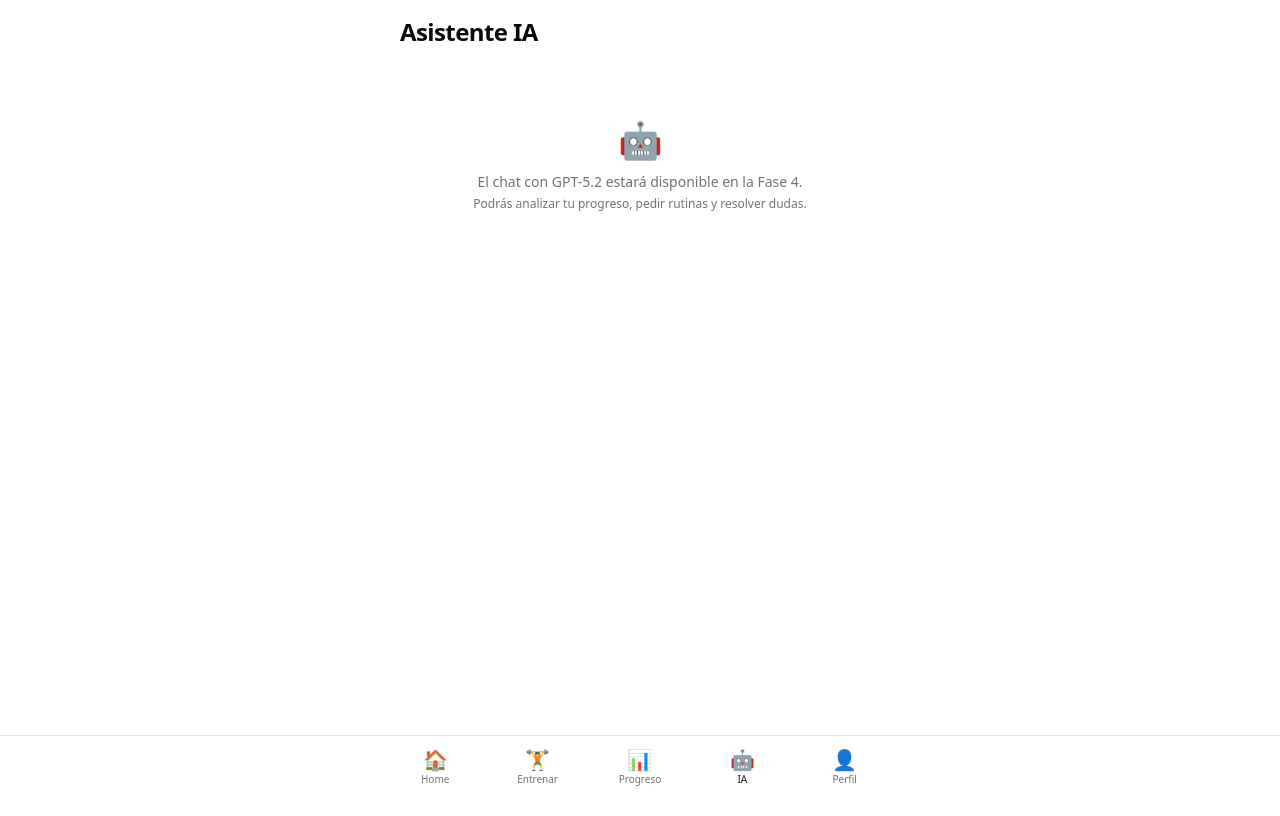
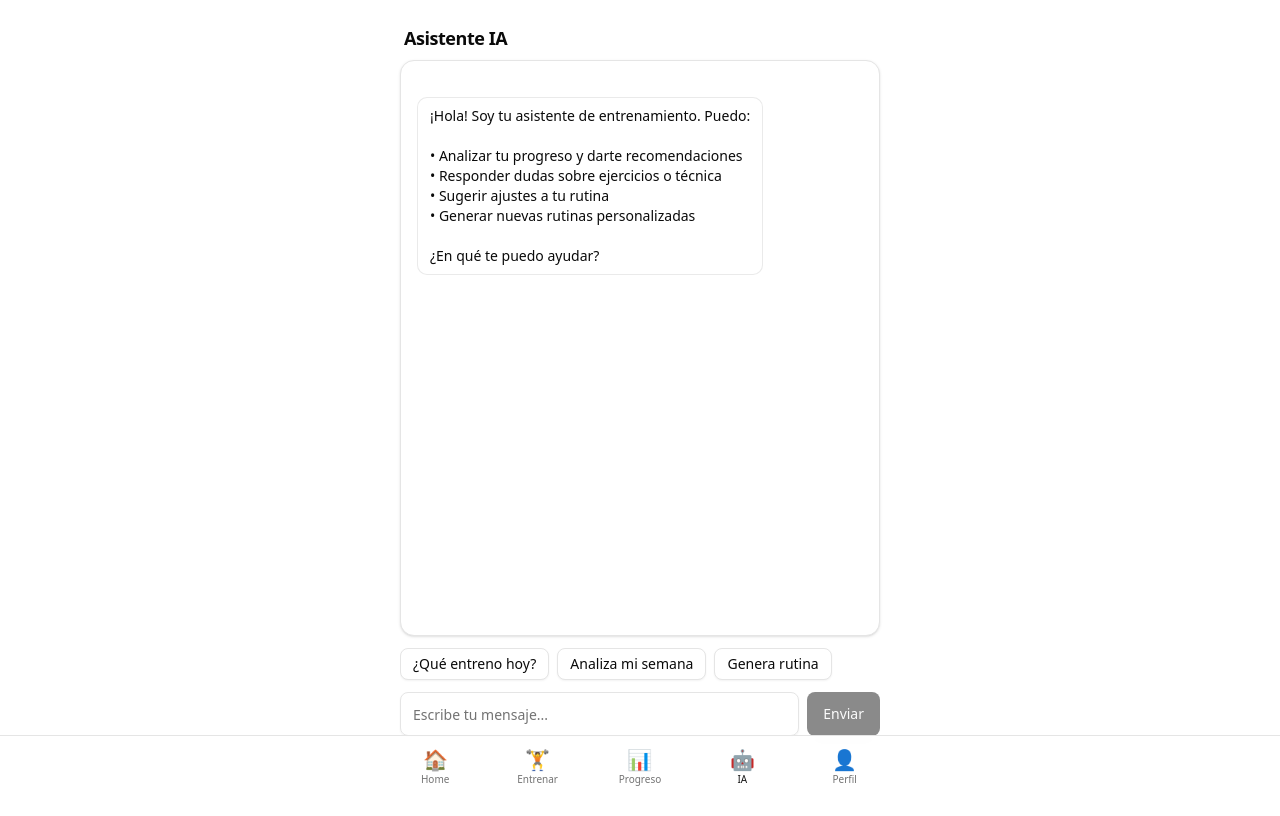
Before and after one commit to JaimeLaraC/GymFit, a Next.js app: page /ai in a window 1280 px wide. Built offline with nearby package versions, Linux system fonts and the light colour scheme.

Commit message:
feat(chat): implemento chat contextual con prompt del usuario y streaming

```diff
--- /dev/null
+++ b/src/app/(dashboard)/ai/chat-interface.tsx
@@ -0,0 +1,217 @@
+"use client";
+
+import { useEffect, useRef, useState } from "react";
+import { Button } from "@/components/ui/button";
+import { Card, CardContent } from "@/components/ui/card";
+import { Input } from "@/components/ui/input";
+import { ScrollArea } from "@/components/ui/scroll-area";
+import { cn } from "@/lib/utils";
+
+interface Message {
+  role: "user" | "assistant";
+  content: string;
+}
+
+interface ChatInterfaceProps {
+  userId: string;
+}
+
+interface StreamChunk {
+  text?: string;
+  error?: string;
+}
+
+const QUICK_ACTIONS = [
+  {
+    label: "¿Qué entreno hoy?",
+    message: "¿Qué debería entrenar hoy basándote en mi historial y recuperación?",
+  },
+  {
+    label: "Analiza mi semana",
+    message: "Analiza mi última semana de entrenamiento: volumen, intensidad y recuperación.",
+  },
+  {
+    label: "Genera rutina",
+    message: "Genera una rutina PPL de 4 días adaptada a mi nivel y objetivos.",
+  },
+];
+
+const WELCOME_MESSAGE = `¡Hola! Soy tu asistente de entrenamiento. Puedo:
+
+• Analizar tu progreso y darte recomendaciones
+• Responder dudas sobre ejercicios o técnica
+• Sugerir ajustes a tu rutina
+• Generar nuevas rutinas personalizadas
+
+¿En qué te puedo ayudar?`;
+
+function parseServerSentEvents(chunk: string): string[] {
+  return chunk
+    .split("\n")
+    .filter((line) => line.startsWith("data: "))
+    .map((line) => line.replace("data: ", "").trim());
+}
+
+export function ChatInterface({ userId }: ChatInterfaceProps) {
+  const [messages, setMessages] = useState<Message[]>([]);
+  const [input, setInput] = useState("");
+  const [isStreaming, setIsStreaming] = useState(false);
+  const bottomRef = useRef<HTMLDivElement>(null);
+
+  useEffect(() => {
+    setMessages([{ role: "assistant", content: WELCOME_MESSAGE }]);
+  }, []);
+
+  useEffect(() => {
+    bottomRef.current?.scrollIntoView({ behavior: "smooth" });
+  }, [messages, isStreaming]);
+
+  async function sendMessage(messageOverride?: string) {
+    const outgoingMessage = (messageOverride ?? input).trim();
+    if (!outgoingMessage || isStreaming) return;
+
+    setInput("");
+    setIsStreaming(true);
+    setMessages((prev) => [
+      ...prev,
+      { role: "user", content: outgoingMessage },
+      { role: "assistant", content: "" },
+    ]);
+
+    try {
+      const response = await fetch("/api/ai/chat", {
+        method: "POST",
+        headers: { "Content-Type": "application/json" },
+        body: JSON.stringify({ message: outgoingMessage, userId }),
+      });
+
+      if (!response.ok) {
+        const body = (await response.json().catch(() => null)) as { error?: string } | null;
+        throw new Error(body?.error ?? "Error al conectar con la IA.");
+      }
+
+      const reader = response.body?.getReader();
+      if (!reader) throw new Error("No se pudo iniciar el streaming de respuesta.");
+
+      const decoder = new TextDecoder();
+      let pending = "";
+
+      while (true) {
+        const { done, value } = await reader.read();
+        if (done) break;
+
+        pending += decoder.decode(value, { stream: true });
+        const events = pending.split("\n\n");
+        pending = events.pop() ?? "";
+
+        for (const event of events) {
+          const payloads = parseServerSentEvents(event);
+          for (const payload of payloads) {
+            if (payload === "[DONE]") continue;
+            const data = JSON.parse(payload) as StreamChunk;
+            if (data.error) throw new Error(data.error);
+            if (!data.text) continue;
+
+            setMessages((prev) => {
+              const next = [...prev];
+              const last = next[next.length - 1];
+              next[next.length - 1] = {
+                role: "assistant",
+                content: `${last.content}${data.text}`,
+              };
+              return next;
+            });
+          }
+        }
+      }
+    } catch (error) {
+      const errorMessage =
+        error instanceof Error
+          ? error.message
+          : "Error al conectar con la IA. Verifica tu API key en .env.local.";
+      setMessages((prev) => {
+        const next = [...prev];
+        next[next.length - 1] = {
+          role: "assistant",
+          content: errorMessage,
+        };
+        return next;
+      });
+    } finally {
+      setIsStreaming(false);
+    }
+  }
+
+  return (
+    <div className="flex min-h-0 flex-1 flex-col gap-3">
+      <Card className="min-h-0 flex-1">
+        <CardContent className="h-full p-0">
+          <ScrollArea className="h-full px-3 py-3 sm:px-4">
+            <div className="space-y-3">
+              {messages.map((message, index) => (
+                <div
+                  key={`${message.role}-${index}`}
+                  className={cn("flex", message.role === "user" ? "justify-end" : "justify-start")}
+                >
+                  <div
+                    className={cn(
+                      "max-w-[85%] whitespace-pre-wrap rounded-lg px-3 py-2 text-sm",
+                      message.role === "user"
+                        ? "bg-primary text-primary-foreground"
+                        : "bg-card border border-border/80"
+                    )}
+                  >
+                    {message.content || (isStreaming && index === messages.length - 1 ? "…" : "")}
+                  </div>
+                </div>
+              ))}
+              <div ref={bottomRef} />
+            </div>
+          </ScrollArea>
+        </CardContent>
+      </Card>
+
+      <div className="space-y-2">
+        <div className="flex gap-2 overflow-x-auto pb-1">
+          {QUICK_ACTIONS.map((action) => (
+            <Button
+              key={action.label}
+              type="button"
+              size="sm"
+              variant="outline"
+              className="shrink-0"
+              disabled={isStreaming}
+              onClick={() => sendMessage(action.message)}
+            >
+              {action.label}
+            </Button>
+          ))}
+        </div>
+
+        <div className="flex gap-2">
+          <Input
+            value={input}
+            onChange={(event) => setInput(event.target.value)}
+            placeholder="Escribe tu mensaje..."
+            className="h-11"
+            disabled={isStreaming}
+            onKeyDown={(event) => {
+              if (event.key === "Enter" && !event.shiftKey) {
+                event.preventDefault();
+                void sendMessage();
+              }
+            }}
+          />
+          <Button
+            type="button"
+            className="h-11"
+            disabled={isStreaming || input.trim().length === 0}
+            onClick={() => sendMessage()}
+          >
+            {isStreaming ? "..." : "Enviar"}
+          </Button>
+        </div>
+      </div>
+    </div>
+  );
+}
--- a/src/app/(dashboard)/ai/page.tsx
+++ b/src/app/(dashboard)/ai/page.tsx
@@ -1,16 +1,12 @@
+import { ChatInterface } from "./chat-interface";
+
 export default function AIPage() {
-    return (
-        <div className="space-y-6">
-            <h1 className="text-2xl font-bold tracking-tight">Asistente IA</h1>
-            <div className="text-center py-12 text-muted-foreground">
-                <p className="text-4xl mb-3">🤖</p>
-                <p className="text-sm">
-                    El chat con GPT-5.2 estará disponible en la Fase 4.
-                </p>
-                <p className="text-xs mt-1">
-                    Podrás analizar tu progreso, pedir rutinas y resolver dudas.
-                </p>
-            </div>
-        </div>
-    );
+  return (
+    <div className="flex h-[calc(100vh-5rem)] flex-col">
+      <div className="flex items-center justify-between px-1 py-2">
+        <h1 className="text-lg font-bold tracking-tight">Asistente IA</h1>
+      </div>
+      <ChatInterface userId="default-user" />
+    </div>
+  );
 }
```
